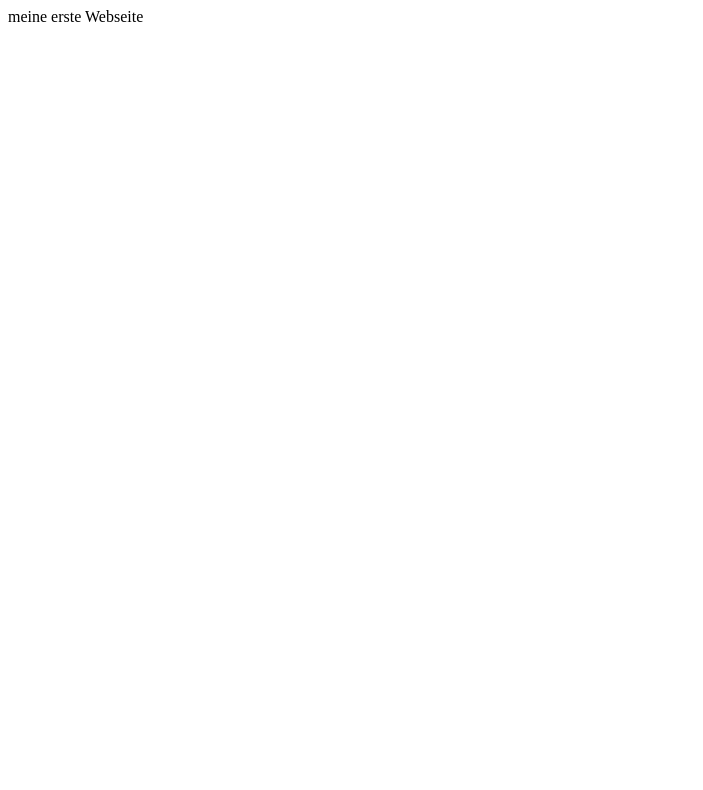
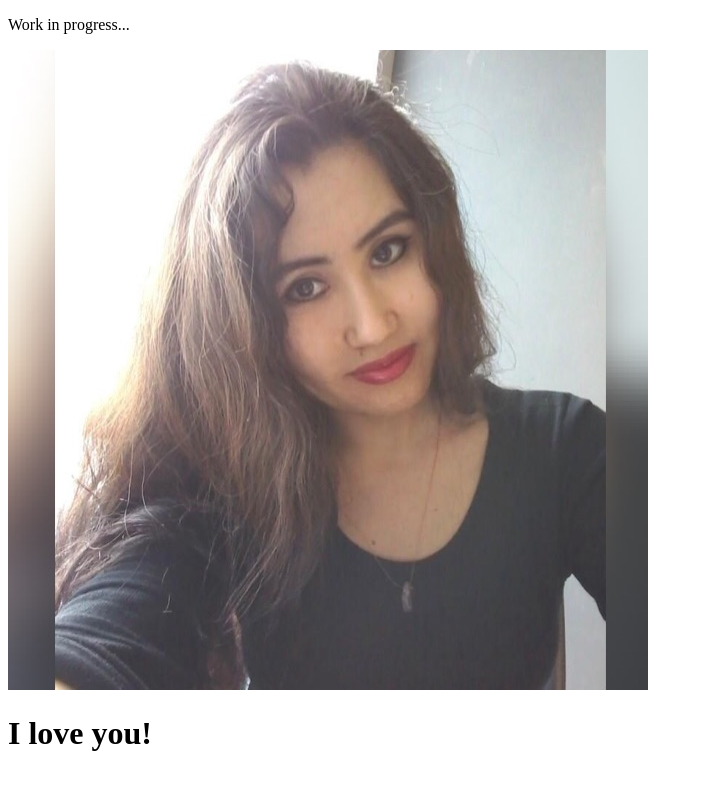
Before and after one commit to SteveNkDev17/Digital_Business-Card_IndiraD, a plain HTML site: page index.html in a window 1280 px wide. Shown: the whole page, without its empty margins (0-703 px from the left). Drawn offline with Linux system fonts and the light colour scheme.

Commit message:
updated index.html with profile picture

```diff
--- a/index.html
+++ b/index.html
@@ -1,17 +1,20 @@
 
-<html>
+<!DOCTYPE html>
+<html lang="en-US">
 
     <head>
-
-        <title> Website-name </title>
+        <meta charset="utf-8">
+        <title> BusinessCard IndiraD </title>
 
     </head>
 
 
     <body>
+      <p>Work in progress...</p>
+      <img src ="images/avatar_Ind.jpeg">
+      <h1>I love you!</h1>
 
-      meine erste Webseite
-      <!-- ping -->
+
 
     </body>
 
```
Also changed, not shown: images/avatar_Ind.jpeg (added).
